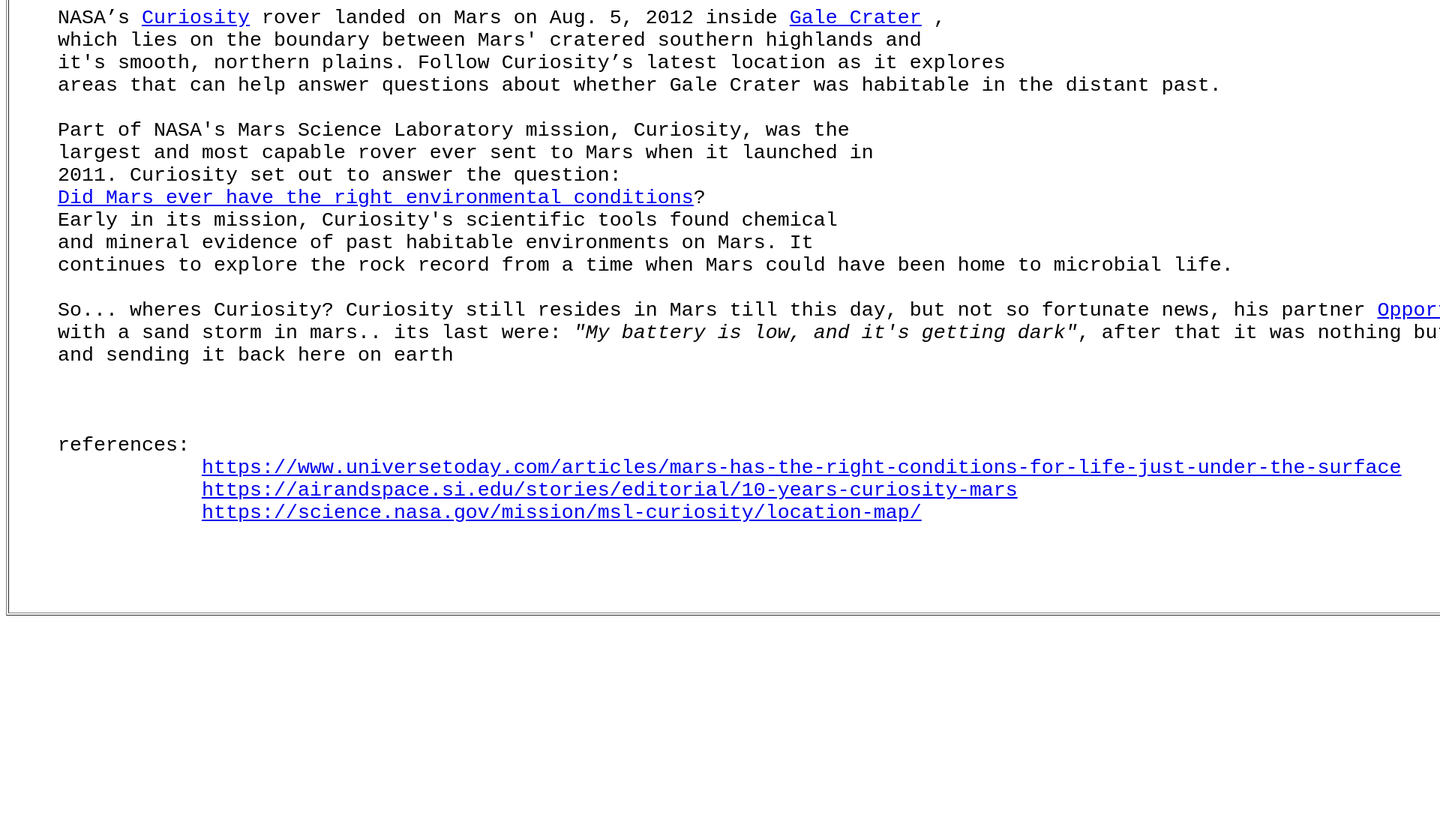
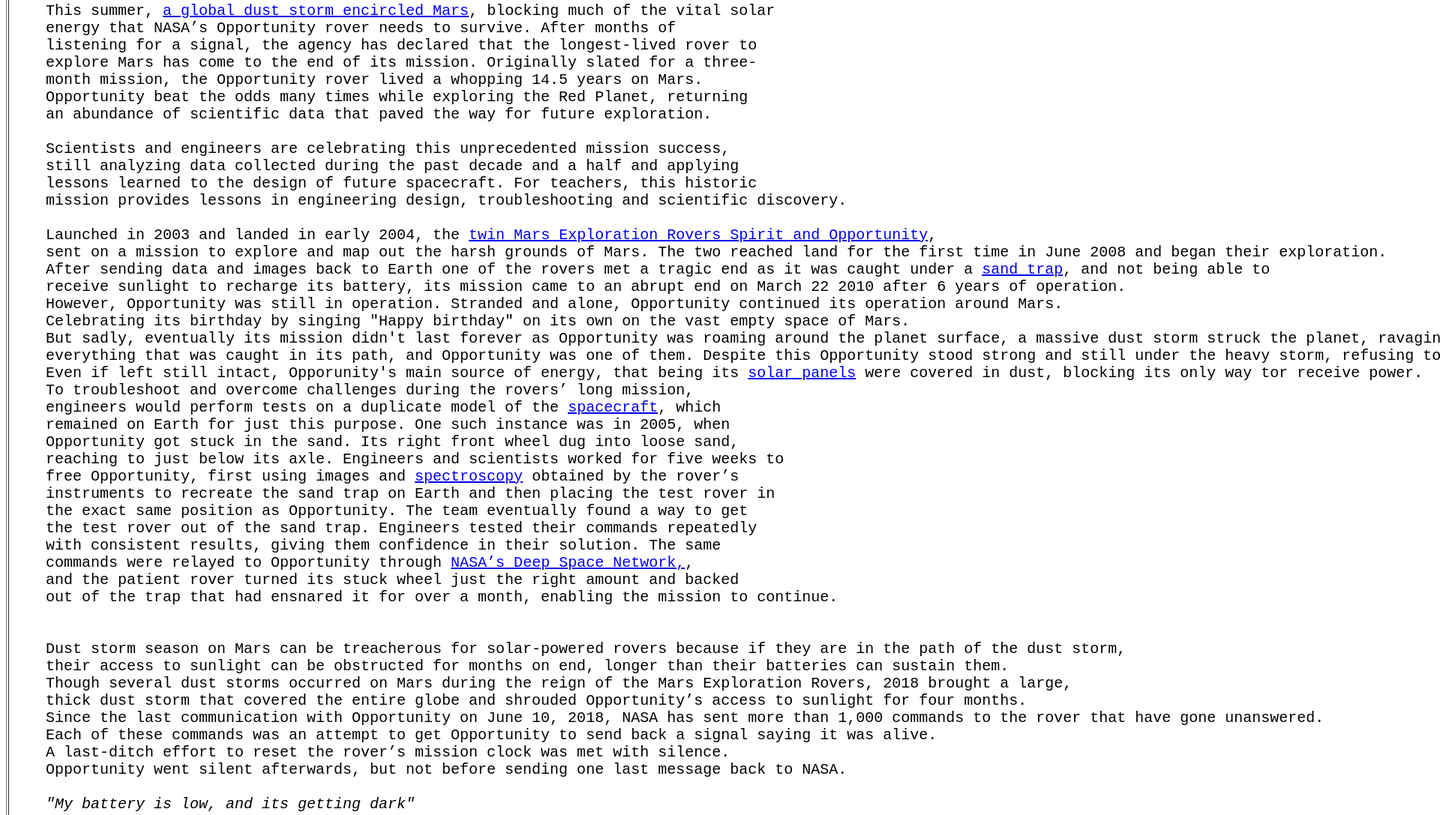
Before and after one commit to Gaano-Ishmael/WebsiteFolder, a plain HTML site: page index.html in a window 1280 px wide. Shown: the part 327-1414 px from the top of the page at 75% size, 1920 px wide, since content can reach past the window. Before the commit the page ends 1156 px from the top, so only its background shows below. Drawn offline with Linux system fonts and the light colour scheme.

Commit message:
index file updated

```diff
--- a/index.html
+++ b/index.html
@@ -12,36 +12,77 @@
    <table border="1">
     <tr>
         <td>
-            <h1 style="font-size: 60px;"> <font style="font-family: Arial, Helvetica, sans-serif;">NASA'S Curiosity Rover in Mars</font> &nbsp;&nbsp;&nbsp;</h1>
-            <h2 style="font-size: 40px;"><font style="font-family: Arial, Helvetica, sans-serif;">Where is Rover sent by Nasa now?</font></h2>
+            <h1 style="font-size: 60px;"> <font style="font-family: Arial, Helvetica, sans-serif;">NASA'S Rover in Mars</font> &nbsp;&nbsp;&nbsp;</h1>
+            <h2 style="font-size: 40px;"><font style="font-family: Arial, Helvetica, sans-serif;">Mars Rover Mission Comes to an End, But Science, Legacy Live on</font></h2>
             <h3 style="font-size: 30px;"><font style="font-family: Arial, Helvetica, sans-serif;">By <a href="mailto:20207916@s.ubaguio.edu">Gaano Ishmael Komicho</a></font> </h3>
             <hr>
 
 
-            <pre style="font-size: 20pt;">
-    NASA’s <a href ="https://science.nasa.gov/mission/msl-curiosity/" target="_blank">Curiosity</a> rover landed on Mars on Aug. 5, 2012 inside <a href ="https://airandspace.si.edu/stories/editorial/10-years-curiosity-mars" target="_blank">Gale Crater</a> ,
-    which lies on the boundary between Mars' cratered southern highlands and
-    it's smooth, northern plains. Follow Curiosity’s latest location as it explores
-    areas that can help answer questions about whether Gale Crater was habitable in the distant past.
+            <pre style="font-size: 15pt;">
+    This summer, <a href ="https://science.nasa.gov/asset/hubble/dust-storm-engulfs-mars/" target="_blank">a global dust storm encircled Mars</a>, blocking much of the vital solar
+    energy that NASA’s Opportunity rover needs to survive. After months of
+    listening for a signal, the agency has declared that the longest-lived rover to
+    explore Mars has come to the end of its mission. Originally slated for a three-
+    month mission, the Opportunity rover lived a whopping 14.5 years on Mars.
+    Opportunity beat the odds many times while exploring the Red Planet, returning
+    an abundance of scientific data that paved the way for future exploration.
 
-    Part of NASA's Mars Science Laboratory mission, Curiosity, was the
-    largest and most capable rover ever sent to Mars when it launched in
-    2011. Curiosity set out to answer the question:
-    <a href ="https://www.universetoday.com/articles/mars-has-the-right-conditions-for-life-just-under-the-surface" target="_blank">Did Mars ever have the right environmental conditions</a>?
-    Early in its mission, Curiosity's scientific tools found chemical
-    and mineral evidence of past habitable environments on Mars. It
-    continues to explore the rock record from a time when Mars could have been home to microbial life.
+    Scientists and engineers are celebrating this unprecedented mission success,
+    still analyzing data collected during the past decade and a half and applying
+    lessons learned to the design of future spacecraft. For teachers, this historic
+    mission provides lessons in engineering design, troubleshooting and scientific discovery.
 
-    So... wheres Curiosity? Curiosity still resides in Mars till this day, but not so fortunate news, his partner <a href ="https://science.nasa.gov/mission/mer-opportunity/" target="_blank">Opportunity</a> ,  has sadly stopped communicating with Nasa after being hit
-    with a sand storm in mars.. its last were: <font style="font-style: italic;">"My battery is low, and it's getting dark"</font>, after that it was nothing but silence... Curiosity is still resiing at the Gale Crater, gathering data
-    and sending it back here on earth
+    Launched in 2003 and landed in early 2004, the <a href ="https://science.nasa.gov/mission/mars-exploration-rovers-spirit-and-opportunity/" target="_blank">twin Mars Exploration Rovers Spirit and Opportunity</a>,
+    sent on a mission to explore and map out the harsh grounds of Mars. The two reached land for the first time in June 2008 and began their exploration.
+    After sending data and images back to Earth one of the rovers met a tragic end as it was caught under a <a href ="https://science.nasa.gov/resource/gusev-crater/" target="_blank">sand trap</a>, and not being able to
+    receive sunlight to recharge its battery, its mission came to an abrupt end on March 22 2010 after 6 years of operation.
+    However, Opportunity was still in operation. Stranded and alone, Opportunity continued its operation around Mars.
+    Celebrating its birthday by singing "Happy birthday" on its own on the vast empty space of Mars.
+    But sadly, eventually its mission didn't last forever as Opportunity was roaming around the planet surface, a massive dust storm struck the planet, ravaging
+    everything that was caught in its path, and Opportunity was one of them. Despite this Opportunity stood strong and still under the heavy storm, refusing to budge.
+    Even if left still intact, Opporunity's main source of energy, that being its <a href ="www.google.com/search?client=opera-gx&q=nasa+solar+panel&sourceid=opera&ie=UTF-8&oe=UTF-8" target="_blank">solar panels</a> were covered in dust, blocking its only way tor receive power.
+    To troubleshoot and overcome challenges during the rovers’ long mission,
+    engineers would perform tests on a duplicate model of the <a href ="https://www.nasa.gov/humans-in-space/spaceships-and-rockets" target="_blank">spacecraft</a>, which
+    remained on Earth for just this purpose. One such instance was in 2005, when
+    Opportunity got stuck in the sand. Its right front wheel dug into loose sand,
+    reaching to just below its axle. Engineers and scientists worked for five weeks to
+    free Opportunity, first using images and <a href ="https://science.nasa.gov/mission/hubble/science/science-behind-the-discoveries/hubble-spectroscopy" target="_blank">spectroscopy</a> obtained by the rover’s
+    instruments to recreate the sand trap on Earth and then placing the test rover in
+    the exact same position as Opportunity. The team eventually found a way to get
+    the test rover out of the sand trap. Engineers tested their commands repeatedly
+    with consistent results, giving them confidence in their solution. The same
+    commands were relayed to Opportunity through <a href ="https://www.nasa.gov/directorates/somd/space-communications-navigation-program/what-is-the-deep-space-network" target="_blank">NASA’s Deep Space Network,</a>,
+    and the patient rover turned its stuck wheel just the right amount and backed
+    out of the trap that had ensnared it for over a month, enabling the mission to continue.
+
+
+    Dust storm season on Mars can be treacherous for solar-powered rovers because if they are in the path of the dust storm,
+    their access to sunlight can be obstructed for months on end, longer than their batteries can sustain them.
+    Though several dust storms occurred on Mars during the reign of the Mars Exploration Rovers, 2018 brought a large,
+    thick dust storm that covered the entire globe and shrouded Opportunity’s access to sunlight for four months.
+    Since the last communication with Opportunity on June 10, 2018, NASA has sent more than 1,000 commands to the rover that have gone unanswered.
+    Each of these commands was an attempt to get Opportunity to send back a signal saying it was alive.
+    A last-ditch effort to reset the rover’s mission clock was met with silence.
+    Opportunity went silent afterwards, but not before sending one last message back to NASA.
+
+    <font style="font-style: oblique">"My battery is low, and its getting dark"</font>
+
+    And that marked the end of Opportunity's 15 year long operation, having reached that long the mission was considered a success.
+    The twin Rovers has completed their mission and left their mark on Mars, though their legacy will live on as NASA still has Curiosity which is still active till this day
+    Hopefully when the time comes, if time allows it, we will have the resources and power to reach Mars, and maybe, hopefully, recover both Rovers and bring them back home.
+
+
+
+
+
+
 
 
 
     references:
-                <a href ="https://www.universetoday.com/articles/mars-has-the-right-conditions-for-life-just-under-the-surface" target="_blank">https://www.universetoday.com/articles/mars-has-the-right-conditions-for-life-just-under-the-surface</a>
-                <a href ="https://airandspace.si.edu/stories/editorial/10-years-curiosity-mars" target="_blank">https://airandspace.si.edu/stories/editorial/10-years-curiosity-mars</a>
-                <a href ="https://science.nasa.gov/mission/msl-curiosity/location-map/" target="_blank">https://science.nasa.gov/mission/msl-curiosity/location-map/</a>
+                <a href ="https://www.nasa.gov" target="_blank">https://www.nasa.gov</a>
+                <a href ="https://science.nasa.gov/mission/mars-exploration-rovers-spirit-and-opportunity" target="_blank">https://science.nasa.gov/mission/mars-exploration-rovers-spirit-and-opportunity</a>
+                <a href ="https://www.jpl.nasa.gov/edu/resources/teachable-moment/mars-rover-mission-comes-to-an-end-but-science-legacy-live-on" target="_blank">https://www.jpl.nasa.gov/edu/resources/teachable-moment/mars-rover-mission-comes-to-an-end-but-science-legacy-live-on</a>
 
 
             </pre>
```
